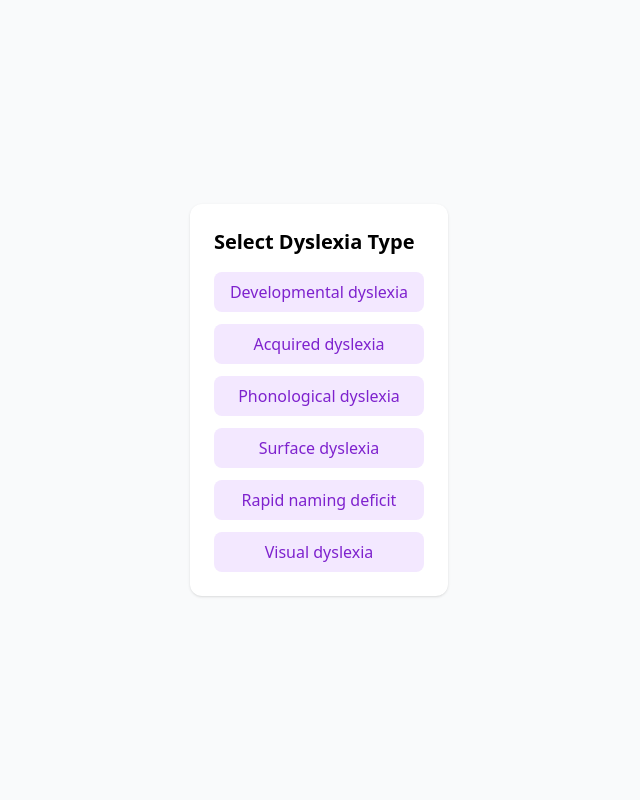
After one commit to Neodayo/2025-CP-DYSLEXIA-AID, a Django app: page /child/1/type-selection/ in a window 1280 px wide. The commit adds this page. Shown: the whole page, without its empty margins (321-961 px from the left). Run offline with Django 5.2, Linux system fonts and the light colour scheme; a user stored in the database is signed in; tables that the repository leaves empty hold one stand-in row (values such as "Sample post"); some libraries are stand-ins or nearby versions.

Commit message:
features for dyslxic
progress more on backend but not yet done..
still need to improve

```diff
--- a/dyslexiaaid/accounts/models.py
+++ b/dyslexiaaid/accounts/models.py
@@ -14,3 +14,26 @@ class ChildProfile(models.Model):
 
     def __str__(self):
         return f"{self.child.username} (Child of {self.parent.username})"
+
+from django.db import models
+from django.conf import settings
+
+class ChildProfile(models.Model):
+    child = models.OneToOneField(
+        settings.AUTH_USER_MODEL,
+        on_delete=models.CASCADE,
+        related_name="profile"
+    )
+    parent = models.ForeignKey(
+        settings.AUTH_USER_MODEL,
+        on_delete=models.CASCADE,
+        related_name="children_profiles"
+    )
+    dyslexia_type = models.CharField(
+        max_length=100,
+        blank=True,
+        null=True
+    )
+
+    def __str__(self):
+        return f"{self.child.username}'s Profile"
--- a/dyslexiaaid/accounts/urls.py
+++ b/dyslexiaaid/accounts/urls.py
@@ -13,4 +13,8 @@ urlpatterns = [
 
     # Parent dashboard
     path("dashboard/parent/", views.parent_dashboard, name="parent_dashboard"),
+
+    # New: Introduction and Dyslexia Type Selection
+    path("child/<int:child_id>/introduction/", views.introduction, name="introduction"),
+    path("child/<int:child_id>/type-selection/", views.type_selection, name="type_selection"),
 ]
--- a/dyslexiaaid/accounts/views.py
+++ b/dyslexiaaid/accounts/views.py
@@ -3,6 +3,8 @@ from django.contrib.auth import login
 from django.shortcuts import render, redirect
 from django.http import HttpResponseForbidden
 from .forms import ParentRegisterForm, ChildRegisterForm
+from .models import ChildProfile  # <-- add this
+from django.shortcuts import get_object_or_404
 
 def parent_register(request):
     if request.method == "POST":
@@ -32,8 +34,10 @@ def child_register(request):
 def parent_dashboard(request):
     if request.user.role != "PARENT":
         return redirect("login")
-    children = request.user.children.select_related("child").all()
+
+    children = ChildProfile.objects.filter(parent=request.user)
     return render(request, "accounts/parent_dashboard.html", {"children": children})
+
 
 
 
@@ -41,3 +45,43 @@ def home(request):
     if request.user.is_authenticated and request.user.role == "PARENT":
         return redirect("parent_dashboard")
     return render(request, "accounts/home.html")
+
+@login_required
+def introduction(request, child_id):
+    if request.user.role != "PARENT":
+        return HttpResponseForbidden("Only parents can access this page.")
+
+    child_profile = get_object_or_404(ChildProfile, child_id=child_id)
+    if request.method == "POST":
+        return redirect("type_selection", child_id=child_profile.child.id)
+
+    return render(request, "accounts/introduction.html", {"child_profile": child_profile})
+
+
+@login_required
+def type_selection(request, child_id):
+    if request.user.role != "PARENT":
+        return HttpResponseForbidden("Only parents can assign dyslexia type.")
+
+    child_profile = get_object_or_404(ChildProfile, child_id=child_id)
+
+    dyslexia_types = [
+        "Developmental dyslexia",
+        "Acquired dyslexia",
+        "Phonological dyslexia",
+        "Surface dyslexia",
+        "Rapid naming deficit",
+        "Visual dyslexia",
+    ]
+
+    if request.method == "POST":
+        dyslexia_type = request.POST.get("dyslexia_type")
+        child_profile.dyslexia_type = dyslexia_type
+        child_profile.save()
+        return redirect("parent_dashboard")
+
+    return render(
+        request,
+        "accounts/type_selection.html",
+        {"child_profile": child_profile, "dyslexia_types": dyslexia_types},
+    )
--- /dev/null
+++ b/dyslexiaaid/templates/accounts/type_selection.html
@@ -0,0 +1,22 @@
+<!DOCTYPE html>
+<html>
+<head>
+  <meta charset="utf-8">
+  <script src="https://cdn.tailwindcss.com"></script>
+  <title>Type of Dyslexia</title>
+</head>
+<body class="bg-gray-50 min-h-screen flex items-center justify-center">
+  <div class="max-w-md bg-white p-6 rounded-xl shadow">
+    <h1 class="text-xl font-bold mb-4">Select Dyslexia Type</h1>
+    <form method="POST" class="space-y-3">
+      {% csrf_token %}
+      {% for option in dyslexia_types %}
+        <button type="submit" name="dyslexia_type" value="{{ option }}"
+          class="w-full block bg-purple-100 hover:bg-purple-200 text-purple-700 font-medium py-2 px-4 rounded-lg">
+          {{ option }}
+        </button>
+      {% endfor %}
+    </form>
+  </div>
+</body>
+</html>
```
Also changed, not shown: dyslexiaaid/templates/accounts/introduction.html (added, +23 -0 lines), dyslexiaaid/templates/accounts/parent_dashboard.html (+22 -4 lines), dyslexiaaid/accounts/migrations/0002_childprofile_dyslexia_type_alter_childprofile_child_and_more.py (added).
